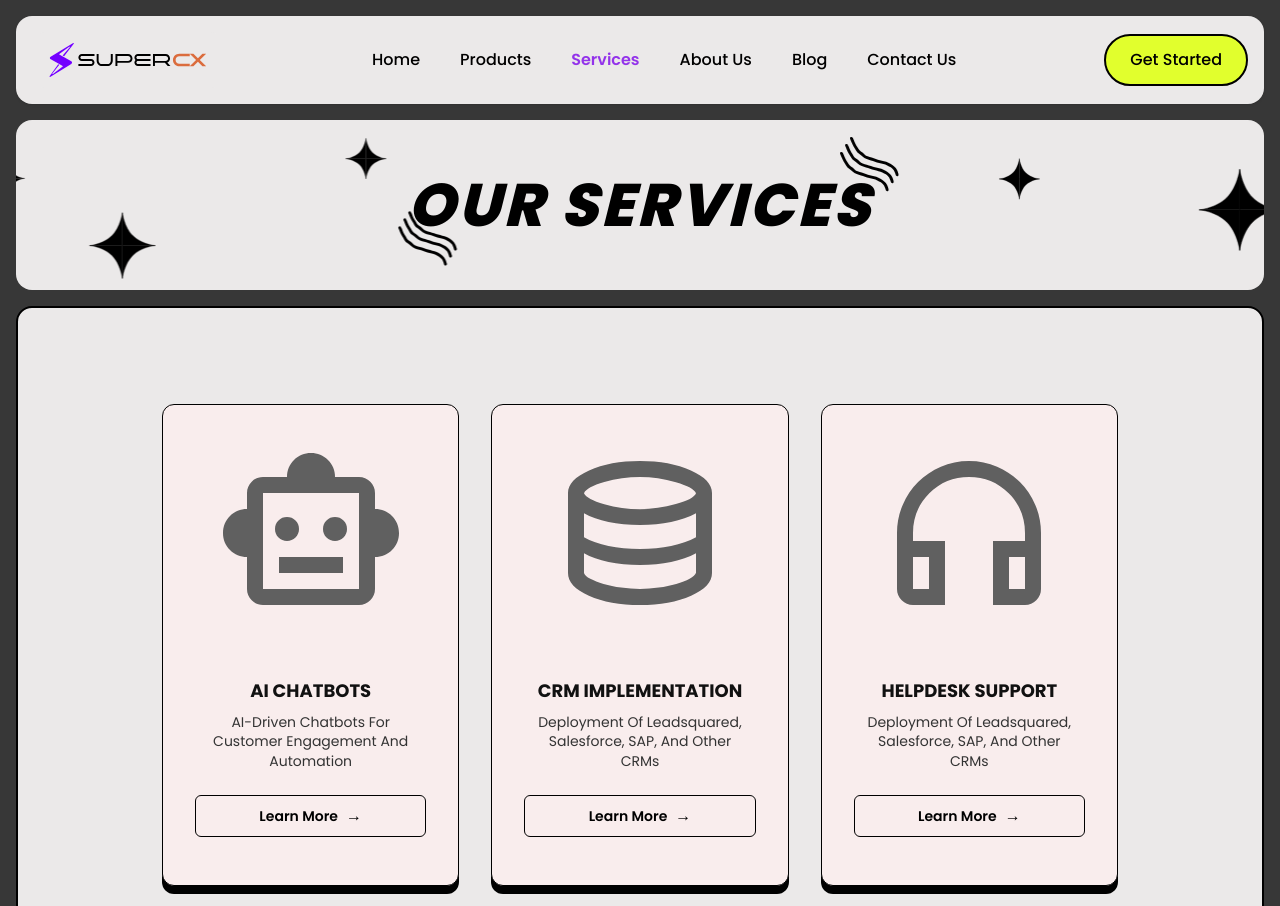
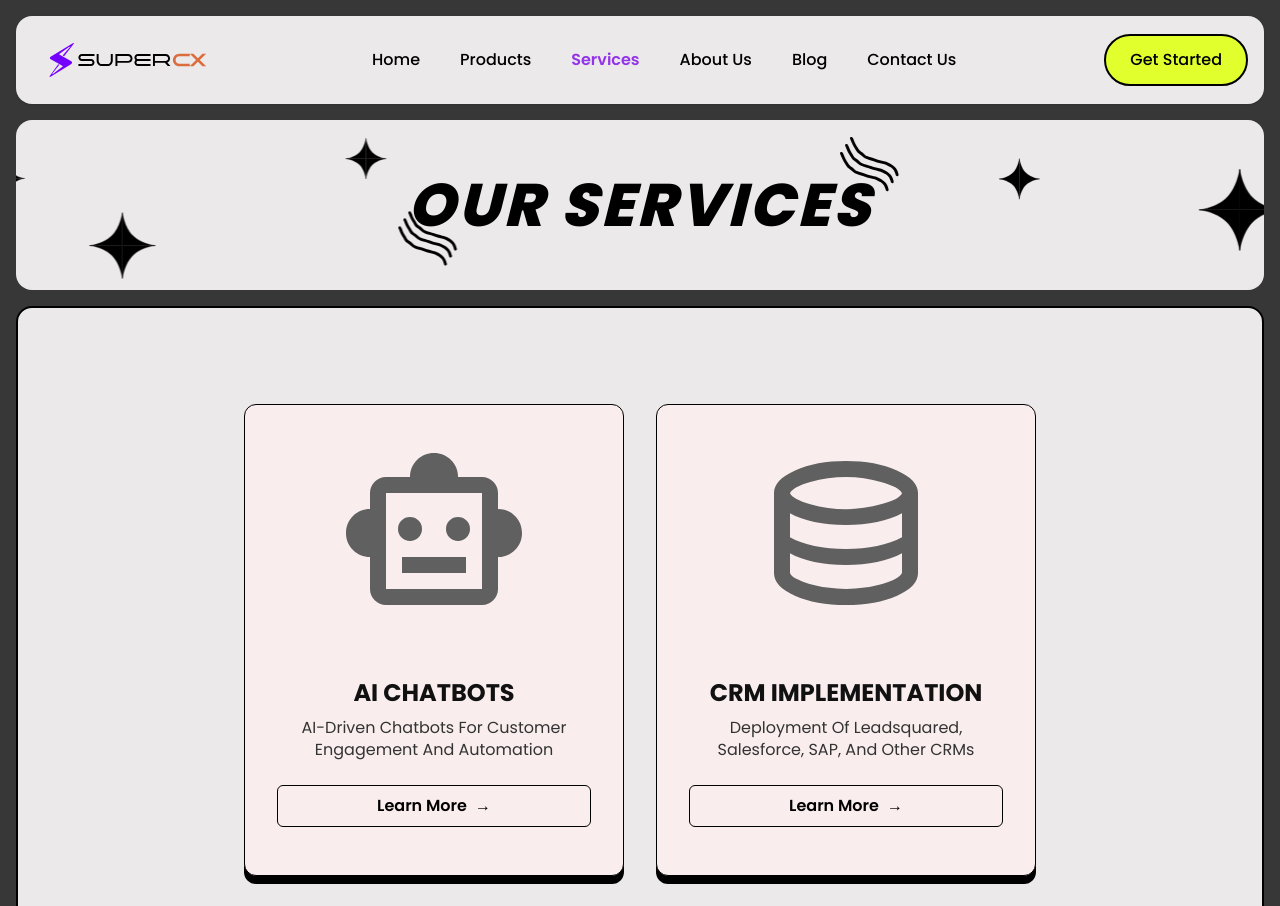
Before and after one commit to Supercx-code/supercxwebpage, a Next.js app: page /services in a window 1280 px wide. Shown: the top 906 px of the page. Built offline with nearby package versions, Linux system fonts and the light colour scheme.

Commit message:
Fixed the width of cards and corrected the font and also adjusted the caeds in about us

```diff
--- a/src/app/about/page.tsx
+++ b/src/app/about/page.tsx
@@ -16,9 +16,10 @@ const About = () => {
       <div className="grid grid-cols-3 gap-6 bg-[#EBE9E9] p-20 px-32 rounded-2xl justify-center">
         {[
           { name: "Lohit J", position: "Founder, CEO", img: "/ourteam/member1.jpg" },
-          { name: "Nuthan", position: "CTO", img: "/ourteam/member1.jpg" },
+          // { name: "Nuthan", position: "CTO", img: "/ourteam/member1.jpg" },
           { name: "Neha", position: "CXO", img: "/ourteam/member1.jpg" },
           { name: "Harab Rasheed", position: "CMO", img: "/ourteam/member1.jpg" },
+          { name: "Pavanandan", position: "Developer", img: "/ourteam/member1.jpg" },
           { name: "Vlohit", position: "Developer", img: "/ourteam/member1.jpg" },
           { name: "Aditya", position: "Designer", img: "/ourteam/member1.jpg" },
         ].map((team, index) => (
--- a/src/app/services/page.tsx
+++ b/src/app/services/page.tsx
@@ -51,13 +51,14 @@ const Services = () => {
 
       {/* --- Services Section --- */}
       <div className="bg-[#EBE9E9] border-2 border-black rounded-2xl py-16 md:p-24 lg:px-36 mx-auto my-16 flex flex-col justify-center">
-        <div className="grid grid-cols-1 sm:grid-cols-2 lg:grid-cols-3 gap-8">
+        <div className="flex flex-wrap justify-center gap-8">
           {services.map((service, index) => (
-            <div
-              key={index}
-              className="bg-[#F9EDED] border border-black rounded-xl p-8 flex flex-col items-center text-center min-h-[450px]
-              shadow-[0_8px_0_#000] hover:shadow-[0_10px_20px_#000] transition-shadow duration-300"
-            >
+          <div
+            key={index}
+            className="bg-[#F9EDED] border border-black rounded-xl p-8 flex flex-col justify-between items-center text-center min-h-[400px] w-[380px]
+            shadow-[0_8px_0_#000] hover:shadow-[0_10px_20px_#000] transition-shadow duration-300"
+          >
+
               {/* icon */}
               <img
                 src={service.icon}
@@ -67,10 +68,10 @@ const Services = () => {
 
               {/* title + desc */}
               <div className="flex-grow flex flex-col justify-end">
-                <h3 className="text-lg font-bold text-[#111] mb-2">
+                <h3 className="text-2xl font-bold text-[#111] mb-2">
                   {service.title}
                 </h3>
-                <p className="text-sm text-[#333] mb-6 px-2 leading-snug">
+                <p className="text-base text-[#333] mb-6 px-2 leading-snug">
                   {service.description}
                 </p>
               </div>
@@ -78,7 +79,7 @@ const Services = () => {
               {/* button pinned at bottom */}
               <div className="w-full mt-auto mb-4">
                 <Link href={`/services/${service.slug}`}>
-                  <button className="w-full border border-black bg-[#F9EDED] px-4 py-2 rounded-md text-sm font-semibold flex items-center justify-center gap-2 transition-all duration-300 hover:bg-[#FF9D6C] hover:text-black">
+                  <button className="w-full border border-black bg-[#F9EDED] px-4 py-2 rounded-md text-base font-semibold flex items-center justify-center gap-2 transition-all duration-300 hover:bg-[#FF9D6C] hover:text-black">
                     Learn More <span className="text-base">→</span>
                   </button>
                 </Link>
```
